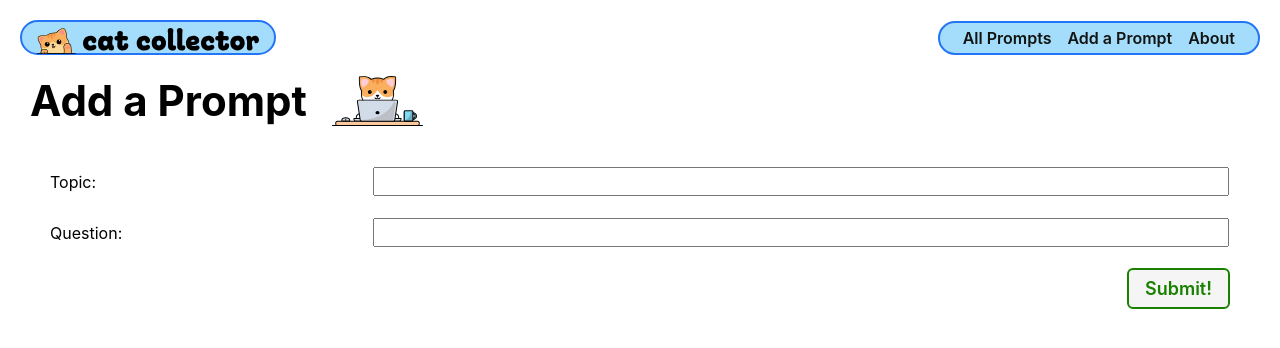
After one commit to berylrb/beba, a Django app: page /prompts/create/ in a window 1280 px wide. The commit adds this page. Shown: the top 348 px of the page. Run offline with Django 4.2, Linux system fonts and the light colour scheme.

Commit message:
finish setup part 3

```diff
--- a/main_app/models.py
+++ b/main_app/models.py
@@ -1,7 +1,5 @@
 from django.db import models
-
-# Create your models here.
-from django.db import models
+from django.urls import reverse
 
 class Prompt(models.Model):
   topic = models.CharField(max_length=100)
@@ -9,3 +7,6 @@ class Prompt(models.Model):
 
   def __str__(self):
     return self.topic
+
+  def get_absolute_url(self):
+    return reverse('prompts_detail', kwargs={'prompt_id': self.id})
--- /dev/null
+++ b/main_app/static/css/form.css
@@ -0,0 +1,39 @@
+.form-container {
+  display: flex;
+  flex-direction: column;
+  width: 100%;
+}
+
+table {
+  padding: 0 40px;
+  width: 100%;
+  border-spacing: 0 20px;
+}
+
+th {
+  text-align: left;
+  padding: 6px 20px 0 0;
+  font-weight: normal;
+  vertical-align: top;
+  font-size: var(--font-reg);
+}
+
+td {
+  max-width: 60%;
+}
+
+td > * {
+  width: 100%;
+  padding: 2px 4px;
+  font-size: var(--font-l);
+}
+
+td > textarea {
+  height: calc(4 * var(--font-l) + 8px);
+  font-family: inherit;
+}
+
+.btn {
+  align-self: flex-end;
+  margin-right: 40px;
+}
--- a/main_app/templates/base.html
+++ b/main_app/templates/base.html
@@ -28,8 +28,9 @@
     </div>
     <nav>
       <ul>
-        <li><a href="/prompts">All Propmts</a></li>
-        <li><a href="/about">About</a></li>
+        <li><a href="{% url 'prompts_index' %}">All Prompts</a></li>
+        <li><a href="{% url 'prompts_create' %}">Add a Prompt</a></li>
+        <li><a href="{% url 'about' %}">About</a></li>
       </ul>
     </nav>
   </header>
--- /dev/null
+++ b/main_app/templates/main_app/prompt_form.html
@@ -0,0 +1,27 @@
+{% extends 'base.html' %}
+{% load static %}
+
+{% block head %}
+<link rel="stylesheet" type="text/css" href="{% static 'css/form.css' %}"/>
+{% endblock %}
+
+{% block content %}
+<div class="page-header">
+  {% if prompt %}
+    <h1>Edit {{ prompt.topic }} prompt</h1>
+  {% else %}
+    <h1>Add a Prompt</h1>
+  {% endif %}
+    <img src="{% static 'images/nerd-cat.svg' %}" alt="A cat using a computer"/>
+  </div>
+
+  <form action="" method="post" class="form-container">
+
+    {% csrf_token %}
+    <table>
+      {{ form.as_table }}
+    </table>
+    <button type="submit" class="btn submit">Submit!</button>
+  </form>
+
+{% endblock %}
--- a/main_app/templates/prompts/detail.html
+++ b/main_app/templates/prompts/detail.html
@@ -21,6 +21,10 @@
   <div class="cat-details">
     <h1>{{ prompt.topic }}</h1>
     <p>{{ prompt.question }}</p>
+    <div class="cat-actions">
+      <a href="{% url 'prompts_update' prompt.id %}" class="btn warn">Edit</a>
+      <a href="{% url 'prompts_delete' prompt.id %}" class="btn danger">Delete</a>
+    </div>
   </div>
 </section>
 
--- a/main_app/urls.py
+++ b/main_app/urls.py
@@ -6,4 +6,7 @@ urlpatterns = [
   path('about/', views.about, name='about'),
   path('prompts/', views.prompts_index, name='prompts_index'),
   path('prompts/<int:prompt_id>/', views.prompts_detail, name='prompts_detail'),
+  path('prompts/create/', views.PromptCreate.as_view(), name='prompts_create'),
+  path('prompts/<int:pk>/update/', views.PromptUpdate.as_view(), name='prompts_update'),
+  path('prompts/<int:pk>/delete/', views.PromptDelete.as_view(), name='prompts_delete'),
 ]
--- a/main_app/views.py
+++ b/main_app/views.py
@@ -1,4 +1,5 @@
 from django.shortcuts import render
+from django.views.generic.edit import CreateView, UpdateView, DeleteView
 from .models import Prompt
 from django.http import HttpResponse
 
@@ -14,6 +15,21 @@ from django.http import HttpResponse
 #   Prompt('Failure', 'Tell me about a time you failed.'),
 #   Prompt('Adaptability', 'Tell me about a time you overcame an obstacle.')
 # ]
+
+class PromptCreate(CreateView):
+  model = Prompt
+  fields = ['topic', 'question']
+  success_url = '/prompts/'
+
+class PromptUpdate(UpdateView):
+  model = Prompt
+  fields = ['topic', 'question']
+
+class PromptDelete(DeleteView):
+  model = Prompt
+  success_url = '/prompts/'
+
+
 
 def home(request):
   return HttpResponse('<h1>Hello ᓚᘏᗢ</h1>')
```
Also changed, not shown: main_app/templates/main_app/prompt_confirm_delete.html (added, +23 -0 lines).
